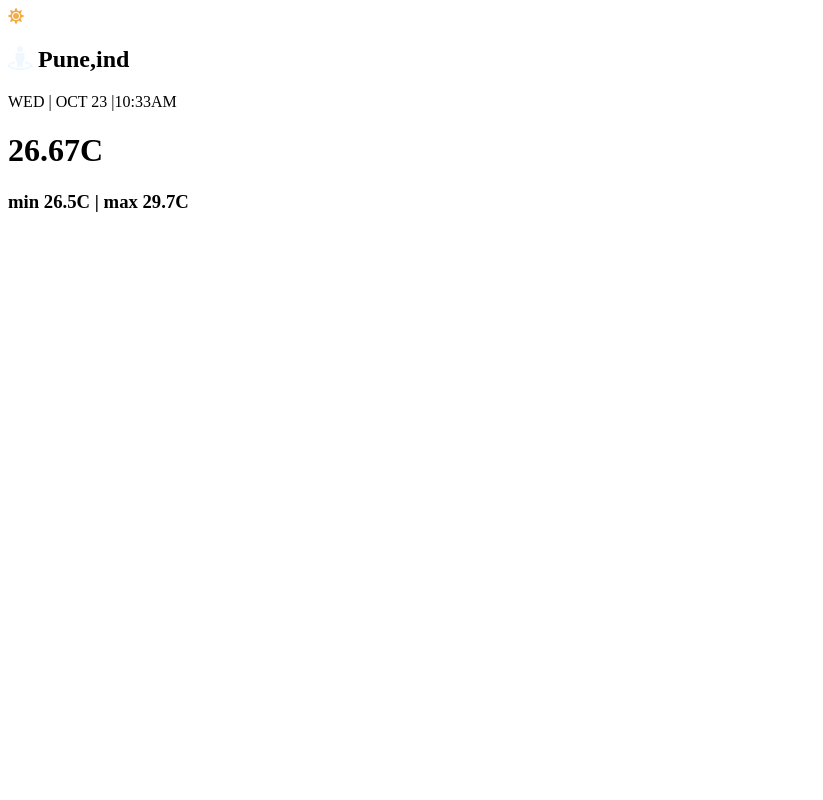
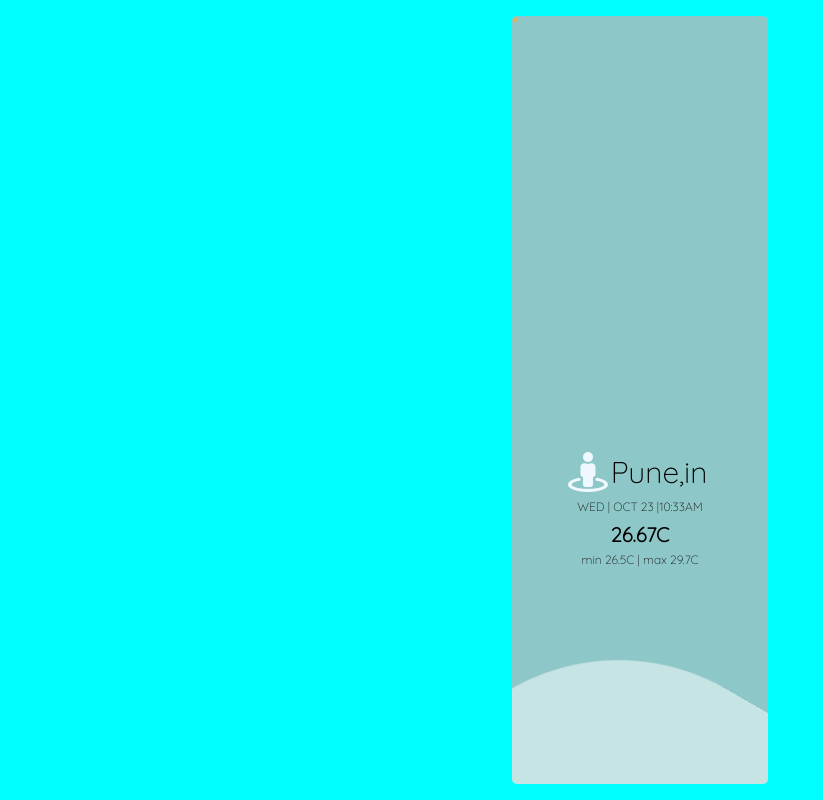
Before and after one commit to rudanijemin/Weather-website, a plain HTML site: page weather/home.html in a window 1280 px wide. Shown: the whole page, without its empty margins (0-823 px from the left). Drawn offline with Linux system fonts and the light colour scheme.

Commit message:
front design

```diff
--- a/weather/home.html
+++ b/weather/home.html
@@ -5,22 +5,165 @@
     <meta http-equiv="X-UA-Compatible" content="IE=edge">
     <meta name="viewport" content="width=device-width, initial-scale=1.0">
 	<link rel="stylesheet" href="https://cdnjs.cloudflare.com/ajax/libs/font-awesome/5.10.0/css/all.min.css" integrity="sha512-PgQMlq+nqFLV4ylk1gwUOgm6CtIIXkKwaIHp/PAIWHzig/lKZSEGKEysh0TCVbHJXCLN7WetD8TFecIky75ZfQ==" crossorigin="anonymous" referrerpolicy="no-referrer" />
+	<style>
+		@import url('https://fonts.googleapis.com/css2?family=Quicksand:wght@300&display=swap');
+		* {
+			padding: 0;
+			margin: 0;
+			font-family: 'Quicksand', sans-serif;
+		}
+		body{
+			background-color: aqua;
+			display: flex;
+			justify-content: center;
+			align-items: center;
+			flex-wrap: wrap;
+			height: 100vh;
+			width: 100vw;
+		}
+		html,
+		body{
+			font-size: 62.5%;
+			height: 100%;
+		}
+		html{
+			background-color: beige;
+		}
+		.box{
+			width: 20vw;
+			height: 60vw;
+			border-radius: 0.5rem;
+			box-shadow: 0 0.2rem,3rem ;
+			background-color: rgb(141, 199, 199);
+			position: relative;
+			overflow: hidden;
+			transform: translate3d(0,0,0);
+			min-width: 20rem;
+			min-height: 35rem;
+		}
+		.wave{
+			opacity: 0.3;
+			position: absolute;
+			top: 120%;
+			left: 50%;
+			background-color: white;
+			width: 50rem;
+			height: 50rem;
+			margin-left: -25rem;
+			margin-top: -25rem;
+			transform-origin: 50% 48%;
+			border-radius: 43%;
+			animation: drift 3000ms infinite linear;
+			z-index: 1	;
+		}
+		.wave-three{
+			animation: drift 5000ms infinite linear;
+			opacity: 0.2;
+			z-index: 2 !important;
+		}
+		.wave-two{
+			animation: drift 7000ms infinite linear;
+			opacity: 0.1;
+			z-index: 3 !important;
+		}
+		.box :after{
+			content: "";
+			display: block;
+			left: 0;
+			top: 0;
+			width: 100%;
+			height: 100%;
+			z-index: 11;
+			transform: translate3d(0,0,0);
+		}
+		@keyframes drift {
+			from {
+				transform: rotate(0deg);
+			}
+			from {
+				transform: rotate(360deg);
+			}
+		}
+		.info {
+			position: absolute;
+			bottom: 0;
+			width: 100%;
+			height: 45%;
+			z-index: 4;
+		}
+		.location {
+			margin-top:1.5rem;
+			text-align: center;
+
+			font-weight: 800;
+			font-size: 3rem;
+			font-weight: 400;
+		}
+		.fa-street-view{
+			animation: rotates 3s linear infinite alternate;
+		}
+		@keyframes rotates {
+			from {
+				transform: translate(-0.5rem);
+			}
+			to {
+				transform: translate(0.5rem);
+			}
+		}
+		#date{
+			text-align: center;
+			margin-top: 0.8rem;
+			color: rgb(27, 24, 24);
+			font-size: 1.2rem;
+			font-weight: 500;
+			text-transform: uppercase;
+		}
+		.temp {
+			margin-top: 0.8rem;
+			text-align: center;
+			font-size: 2rem;
+		}
+		.tempmin_max{
+			text-align: center;
+			margin-top: 0.5rem;
+			font-weight: 500;
+			font-size: 1.2rem;
+			color: rgb(27, 24, 24);
+		}
+		#weathercon {
+			height: 55%;
+			display: flex;
+			justify-content: center;
+			align-items: center;
+			font-size: 3rem;
+		}
+		#weathercon .fas{
+			font-size: 6rem;
+			animation: fas-anime 3s linear infinite alternate;
+		}
+		@keyframes rotates {
+			from {
+				transform: scale(1.1);
+			}
+			to {
+				transform: scale(1.8);
+			}
+		}
 
 	</style>
-    <title> Weather App </title>
-</head>
+
+	</head>
 <body>
-
 	<div class="box">
 		<div class="wave one"> </div>
 
 		<div class="wave two"> </div>
-		<div class="weather ">
+		<div class="weathercon">
 			<i class="fas fa-sun" style="color:rgb(240, 173, 74)"></i>
 		</div>
 		<div class="info">
-			<h2 class="location"><i class="fas fa-street-view" style="color: aliceblue;"></i> Pune,ind</h2>
-			<p id="data"> WED | OCT 23 |10:33AM </p>
+			<h2 class="location"><i class="fas fa-street-view" style="color: aliceblue;"></i> Pune,in</h2>
+			<p id="date"> WED | OCT 23 |10:33AM </p>
 			<h1 class="temp">26.67C</h1>
 			<h3 class="tempmin_max">min 26.5C | max 29.7C</h3>
 		</div>
```
